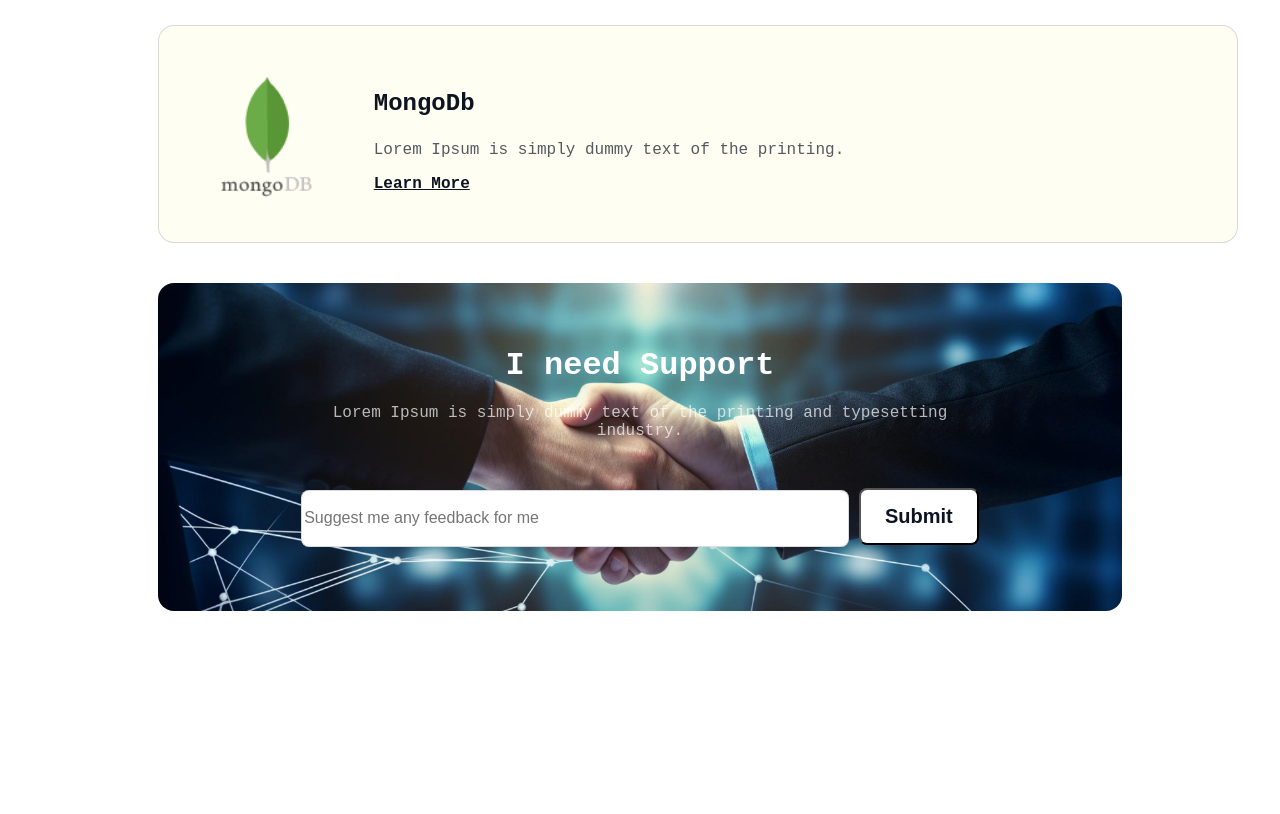
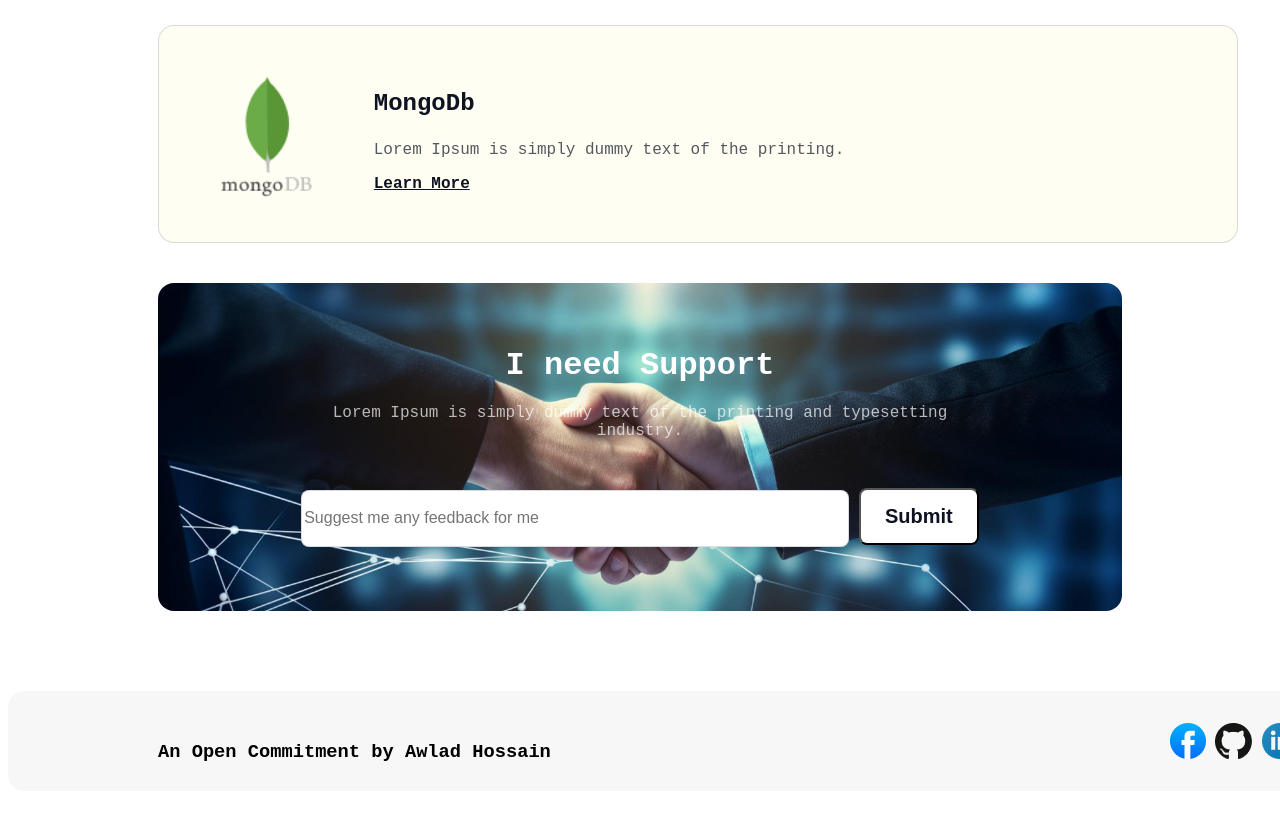
Before and after one commit to Iman-Howlader/PH-Assigment-1, a plain HTML site: page index.html in a window 1280 px wide. Shown: the part 4283-5097 px from the top of the page. Before the commit the page ends 4902 px from the top, so only its background shows below. Drawn offline with Linux system fonts and the light colour scheme; a web font is replaced by a local one.

Commit message:
Footer added

```diff
--- a/index.html
+++ b/index.html
@@ -181,7 +181,22 @@
         </section>
 
     </main>
-    <footer></footer>
+    <footer>
+
+        <!-- Footer  -->
+        <div class="footer">
+            <div class="footer-description">
+                <h3>An Open Commitment by Awlad Hossain</h3>
+            </div>
+            <div class="footer-icon">
+                <a href="#"><img src="assets/facebook.png" alt=""></a>
+                <a href="#"><img src="assets/github.png" alt=""></a>
+                <a href="#"><img src="assets/linkedin-icon 1.png" alt=""></a>
+            </div>
+
+        </div>
+
+    </footer>
 </body>
 
 </html>
--- a/styles/style.css
+++ b/styles/style.css
@@ -226,3 +226,18 @@ button[type=submit] {
     font-size: 16px;
     font-weight: 400;
 }
+
+footer {
+    width: 1440px;
+    height: 100px;
+    border-radius: 16px;
+    margin-top: 80px;
+    background: rgba(13, 19, 33, 0.03);
+}
+
+.footer{
+    display: flex;
+    justify-content: space-between;
+    padding: 32px 150px;
+    text-align: center;
+}
```
